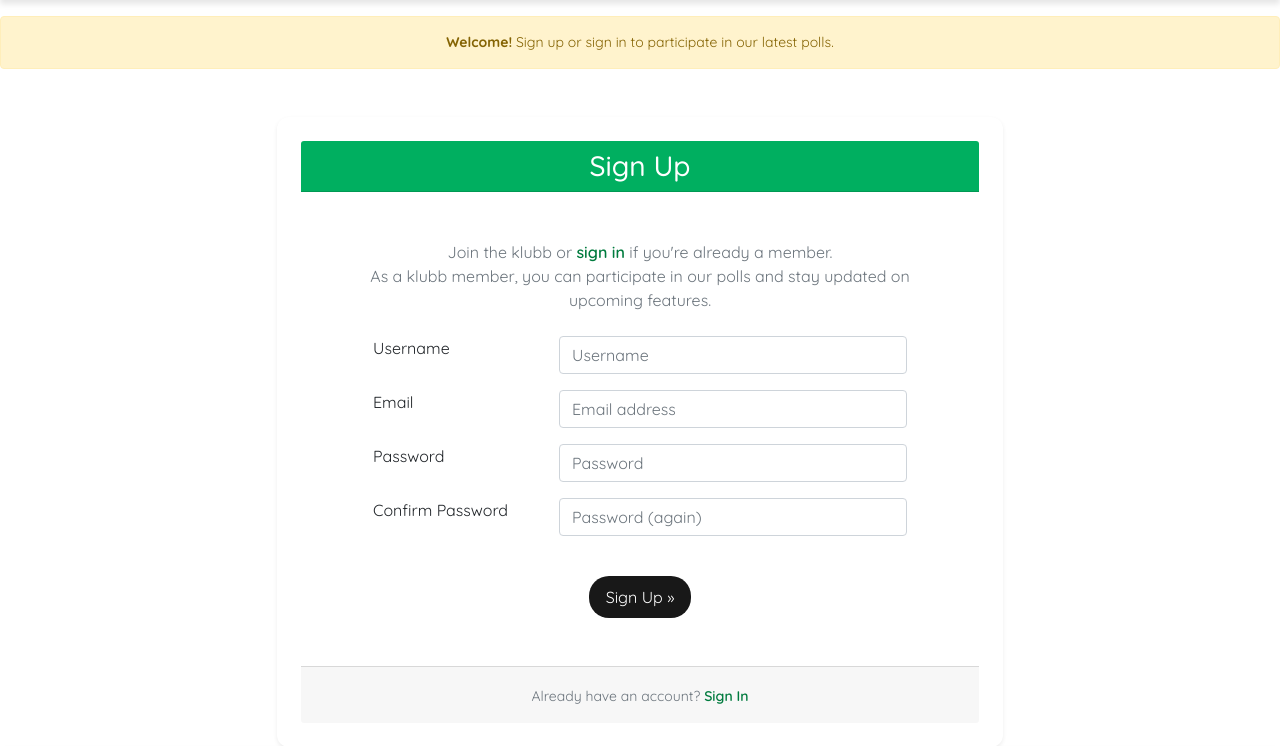
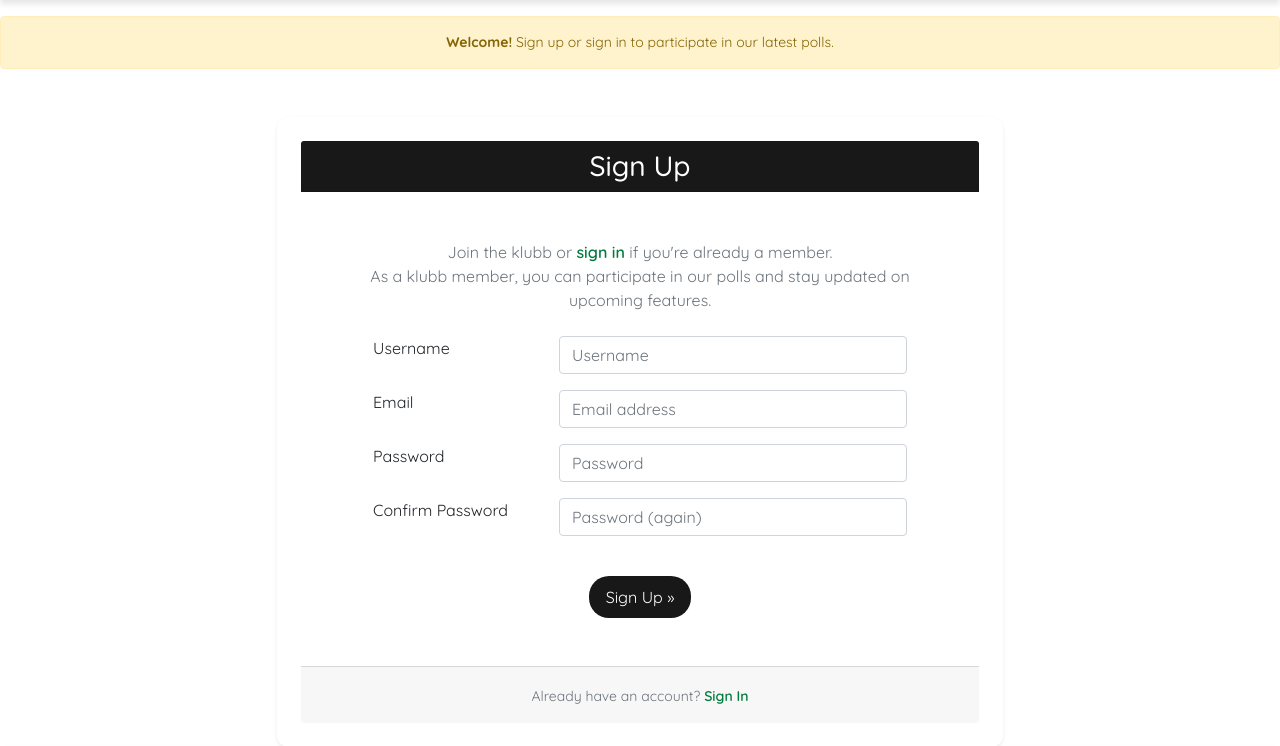
Before and after one commit to luddehs/Svartklubben-FM, a Django app: page /accounts/signup/ in a window 1280 px wide. Shown: the part 86-832 px from the top of the page. Run offline with Django 4.2, Linux system fonts and the light colour scheme; some libraries are stand-ins or nearby versions.

Commit message:
Update banner color on signup and login pages

```diff
--- a/templates/account/login.html
+++ b/templates/account/login.html
@@ -12,7 +12,7 @@
 
             <!-- Sign-in Card -->
             <div class="card shadow-sm">
-                <div class="card-header brand-green-bg text-white text-center">
+                <div class="card-header dark-bg text-white text-center">
                     <h3 class="mb-0">{% trans "Sign In" %}</h3>
                 </div>
                 <div class="card-body p-5">
--- a/templates/account/signup.html
+++ b/templates/account/signup.html
@@ -10,7 +10,7 @@
     <div class="col-lg-10 col-md-10">
       <!-- Sign-up Card -->
       <div class="card shadow-sm">
-        <div class="card-header brand-green-bg text-white text-center">
+        <div class="card-header dark-bg text-white text-center">
           <h3 class="mb-0">{% trans "Sign Up" %}</h3>
         </div>
         <div class="card-body p-5">
```
